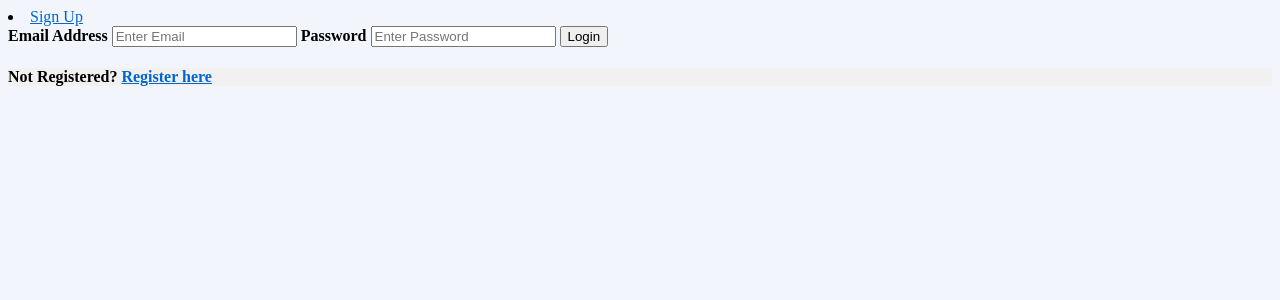
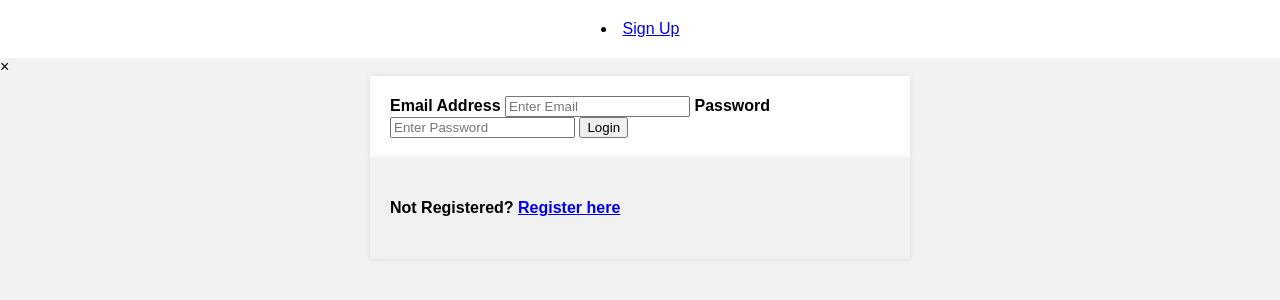
Before and after one commit to AdamMorris668/Group-16-TeamProject, a PHP site: page /login.php in a window 1280 px wide. Shown: the top 300 px of the page. Run offline with PHP 8.4, Linux system fonts and the light colour scheme.

Commit message:
Update formsstyle.css

```diff
--- a/SRC/formsstyle.css
+++ b/SRC/formsstyle.css
@@ -1,88 +1,128 @@
-/* Body style */
 body {
-    background-color: #F2F6FC;
+  margin: 0;
+  padding: 0;
+  background-color: #f2f2f2;
+  font-family: Arial, sans-serif;
 }
 
-  /* Form styles */
-  form {
+/* Header */
+
+#header {
   background-color: #fff;
-    border-radius: 5px;
   padding: 20px;
-    max-width: 400px;
-    margin: 0 auto;
-    box-shadow: 0px 0px 10px rgba(0, 0, 0, 0.2);
+  text-align: center;
 }
 
-  form label {
+/* Forms */
+
+.form-group {
+  margin-bottom: 20px;
+}
+
+.form-group label {
   display: block;
   margin-bottom: 5px;
-    font-weight: bold;
-    color: #555;
 }
 
-  form input[type="email"],
-  form input[type="password"] {
+.form-group input[type="text"],
+.form-group input[type="email"],
+.form-group input[type="password"] {
   width: 100%;
   padding: 10px;
-    margin-bottom: 15px;
-    border-radius: 5px;
+  border-radius: 4px;
   border: none;
-    box-shadow: inset 0px 0px 10px rgba(0, 0, 0, 0.1);
+  background-color: #fff;
+  box-shadow: 0 0 5px rgba(0, 0, 0, 0.1);
 }
 
-  form button[type="submit"] {
-    background-color: #0066CC;
+.form-group input[type="text"]:focus,
+.form-group input[type="email"]:focus,
+.form-group input[type="password"]:focus {
+  outline: none;
+  box-shadow: 0 0 5px rgba(0, 0, 0, 0.2);
+}
+
+.button {
+  display: inline-block;
+  padding: 10px 20px;
+  background-color: #4CAF50;
   color: #fff;
-    padding: 10px 20px;
+  text-align: center;
+  text-decoration: none;
+  border-radius: 4px;
   border: none;
-    border-radius: 5px;
   cursor: pointer;
 }
 
-  form button[type="submit"]:hover {
-    background-color: #0052A3;
+.button:hover {
+  background-color: #3e8e41;
 }
 
-  /* Link styles */
-  a {
-    color: #0066CC;
+/* Register Form */
+
+.container {
+  max-width: 500px;
+  margin: 0 auto;
+  padding: 20px;
+  background-color: #fff;
+  box-shadow: 0 0 5px rgba(0, 0, 0, 0.1);
 }
 
-  a:hover {
-    color: #003F7F;
+.container h2 {
+  margin-top: 0;
+  margin-bottom: 20px;
+  text-align: center;
 }
 
-  /* Modal styles */
-  .modal {
-    display: none;
-    position: fixed;
-    z-index: 1;
-    left: 0;
-    top: 0;
-    width: 100%;
-    height: 100%;
-    overflow: auto;
-    background-color: rgba(0,0,0,0.4);
+.form-group3 {
+  margin-bottom: 20px;
 }
 
-  .modal-content {
-    background-color: #fefefe;
-    margin: 15% auto;
-    padding: 20px;
-    border: 1px solid #888;
-    width: 80%;
+.form-group3 label {
+  display: block;
+  margin-bottom: 5px;
 }
 
-  .close {
-    color: #aaa;
-    float: right;
-    font-size: 28px;
-    font-weight: bold;
+.registerInput {
+  width: 100%;
+  padding: 10px;
+  border-radius: 4px;
+  border: none;
+  background-color: #fff;
+  box-shadow: 0 0 5px rgba(0, 0, 0, 0.1);
 }
 
-  .close:hover,
-  .close:focus {
-    color: black;
+.registerInput:focus {
+  outline: none;
+  box-shadow: 0 0 5px rgba(0, 0, 0, 0.2);
+}
+
+.buttonregister {
+  display: inline-block;
+  padding: 10px 20px;
+  background-color: #4CAF50;
+  color: #fff;
+  text-align: center;
   text-decoration: none;
+  border-radius: 4px;
+  border: none;
   cursor: pointer;
 }
+
+.buttonregister:hover {
+  background-color: #3e8e41;
+}
+
+p {
+  font-size: 14px;
+  margin-bottom: 20px;
+}
+
+.des {
+  text-decoration: none;
+  color: #4CAF50;
+}
+
+.des:hover {
+  text-decoration: underline;
+}
```
Lines whose indentation alone changed are shown as unchanged.
